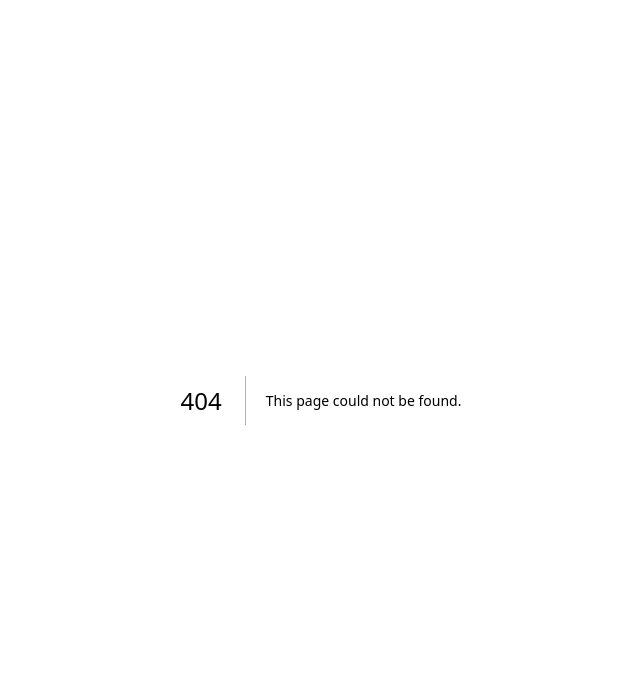
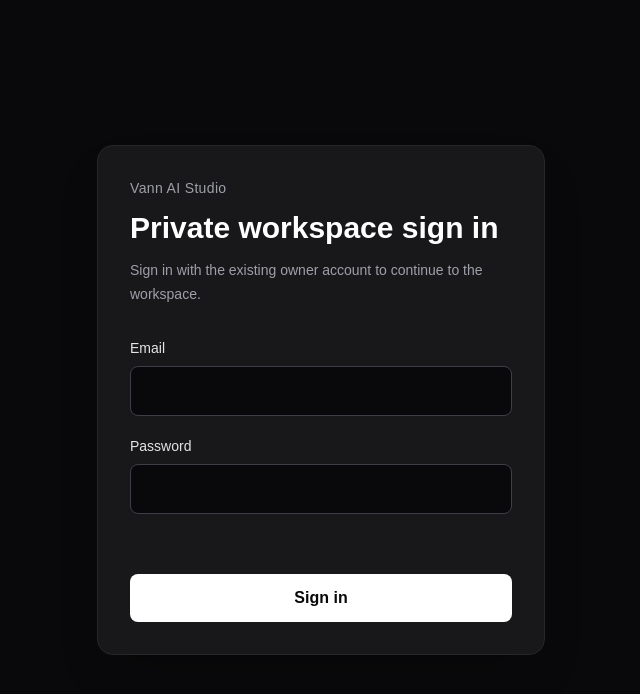
Before and after one commit to vanpaat21032003-hub/vann-ai-studio, a Next.js app: page /login in a window 1280 px wide. Before the commit this address had no page. Shown: the top 694 px of the page, without its empty margins (319-959 px from the left). Built offline with nearby package versions, Linux system fonts and the light colour scheme; no server answers.

Commit message:
feat: add authentication foundation

```diff
--- a/app/(workspace)/layout.tsx
+++ b/app/(workspace)/layout.tsx
@@ -1,10 +1,13 @@
 import Sidebar from "../components/layout/Sidebar";
+import { requireAuthenticatedSession } from "@/lib/supabase/auth";
 
-export default function WorkspaceLayout({
+export default async function WorkspaceLayout({
   children,
 }: Readonly<{
   children: React.ReactNode;
 }>) {
+  await requireAuthenticatedSession();
+
   return (
     <div className="flex min-h-screen bg-zinc-950 text-white">
       <Sidebar />
--- /dev/null
+++ b/app/actions/auth.ts
@@ -0,0 +1,56 @@
+"use server";
+
+import { redirect } from "next/navigation";
+
+import { createClient } from "@/lib/supabase/server";
+
+const INVALID_LOGIN_MESSAGE =
+  "Unable to sign in. Check your email and password and try again.";
+
+export type LoginState = {
+  error: string | null;
+};
+
+export async function signIn(
+  _previousState: LoginState,
+  formData: FormData,
+): Promise<LoginState> {
+  const email = formData.get("email");
+  const password = formData.get("password");
+
+  if (
+    typeof email !== "string" ||
+    typeof password !== "string" ||
+    !email.trim() ||
+    !password
+  ) {
+    return { error: INVALID_LOGIN_MESSAGE };
+  }
+
+  try {
+    const supabase = await createClient();
+    const { error } = await supabase.auth.signInWithPassword({
+      email: email.trim(),
+      password,
+    });
+
+    if (error) {
+      return { error: INVALID_LOGIN_MESSAGE };
+    }
+  } catch {
+    return { error: INVALID_LOGIN_MESSAGE };
+  }
+
+  redirect("/dashboard");
+}
+
+export async function signOut() {
+  try {
+    const supabase = await createClient();
+    await supabase.auth.signOut();
+  } catch {
+    // Keep authentication failures private and return to the public login page.
+  }
+
+  redirect("/login");
+}
--- a/app/components/layout/Sidebar.tsx
+++ b/app/components/layout/Sidebar.tsx
@@ -1,4 +1,6 @@
 import Link from "next/link";
+
+import { signOut } from "@/app/actions/auth";
 
 const navigation = [
   { href: "/dashboard", label: "🏠 Dashboard" },
@@ -11,10 +13,10 @@ const navigation = [
 
 export default function Sidebar() {
   return (
-    <aside className="min-h-screen w-64 bg-zinc-900 p-6 text-white">
+    <aside className="flex min-h-screen w-64 flex-col bg-zinc-900 p-6 text-white">
       <h1 className="mb-8 text-2xl font-bold">Vann AI Studio</h1>
 
-      <nav aria-label="Main navigation" className="space-y-3">
+      <nav aria-label="Main navigation" className="flex-1 space-y-3">
         {navigation.map((item) => (
           <Link
             className="block w-full rounded-lg p-3 text-left transition hover:bg-zinc-800"
@@ -34,6 +36,15 @@ export default function Sidebar() {
           ⚙ Settings
         </Link>
       </nav>
+
+      <form action={signOut} className="mt-8 border-t border-zinc-700 pt-4">
+        <button
+          className="w-full rounded-lg p-3 text-left text-sm font-medium text-zinc-300 transition hover:bg-zinc-800 hover:text-white focus-visible:outline-2 focus-visible:outline-offset-2 focus-visible:outline-white"
+          type="submit"
+        >
+          Sign out
+        </button>
+      </form>
     </aside>
   );
 }
--- /dev/null
+++ b/app/login/LoginForm.tsx
@@ -0,0 +1,67 @@
+"use client";
+
+import { useActionState } from "react";
+
+import { signIn, type LoginState } from "@/app/actions/auth";
+
+const initialState: LoginState = { error: null };
+
+export default function LoginForm() {
+  const [state, formAction, pending] = useActionState(signIn, initialState);
+
+  return (
+    <form action={formAction} className="mt-8 space-y-5">
+      <div>
+        <label
+          className="mb-2 block text-sm font-medium text-zinc-200"
+          htmlFor="email"
+        >
+          Email
+        </label>
+        <input
+          autoComplete="email"
+          className="w-full rounded-lg border border-zinc-700 bg-zinc-950 px-4 py-3 text-white outline-none transition placeholder:text-zinc-600 focus:border-zinc-500 focus:ring-2 focus:ring-zinc-700"
+          disabled={pending}
+          id="email"
+          name="email"
+          required
+          type="email"
+        />
+      </div>
+
+      <div>
+        <label
+          className="mb-2 block text-sm font-medium text-zinc-200"
+          htmlFor="password"
+        >
+          Password
+        </label>
+        <input
+          autoComplete="current-password"
+          className="w-full rounded-lg border border-zinc-700 bg-zinc-950 px-4 py-3 text-white outline-none transition focus:border-zinc-500 focus:ring-2 focus:ring-zinc-700"
+          disabled={pending}
+          id="password"
+          name="password"
+          required
+          type="password"
+        />
+      </div>
+
+      <p
+        aria-live="polite"
+        className="min-h-5 text-sm text-red-300"
+        role={state.error ? "alert" : undefined}
+      >
+        {state.error}
+      </p>
+
+      <button
+        className="w-full rounded-lg bg-white px-4 py-3 font-semibold text-zinc-950 transition hover:bg-zinc-200 focus-visible:outline-2 focus-visible:outline-offset-2 focus-visible:outline-white disabled:cursor-not-allowed disabled:opacity-60"
+        disabled={pending}
+        type="submit"
+      >
+        {pending ? "Signing in…" : "Sign in"}
+      </button>
+    </form>
+  );
+}
--- /dev/null
+++ b/app/login/page.tsx
@@ -0,0 +1,26 @@
+import { redirect } from "next/navigation";
+
+import LoginForm from "./LoginForm";
+import { hasAuthenticatedSession } from "@/lib/supabase/auth";
+
+export default async function LoginPage() {
+  if (await hasAuthenticatedSession()) {
+    redirect("/dashboard");
+  }
+
+  return (
+    <main className="flex min-h-screen items-center justify-center bg-zinc-950 px-6 py-12 text-white">
+      <section className="w-full max-w-md rounded-2xl border border-zinc-800 bg-zinc-900 p-8 shadow-2xl shadow-black/20">
+        <p className="text-sm font-medium tracking-wide text-zinc-400">
+          Vann AI Studio
+        </p>
+        <h1 className="mt-3 text-3xl font-bold">Private workspace sign in</h1>
+        <p className="mt-3 text-sm leading-6 text-zinc-400">
+          Sign in with the existing owner account to continue to the workspace.
+        </p>
+
+        <LoginForm />
+      </section>
+    </main>
+  );
+}
--- /dev/null
+++ b/lib/supabase/auth.ts
@@ -0,0 +1,22 @@
+import "server-only";
+
+import { redirect } from "next/navigation";
+
+import { createClient } from "@/lib/supabase/server";
+
+export async function hasAuthenticatedSession() {
+  try {
+    const supabase = await createClient();
+    const { data, error } = await supabase.auth.getClaims();
+
+    return !error && Boolean(data?.claims?.sub);
+  } catch {
+    return false;
+  }
+}
+
+export async function requireAuthenticatedSession() {
+  if (!(await hasAuthenticatedSession())) {
+    redirect("/login");
+  }
+}
--- /dev/null
+++ b/lib/supabase/proxy.ts
@@ -0,0 +1,98 @@
+import { createServerClient } from "@supabase/ssr";
+import { NextResponse, type NextRequest } from "next/server";
+
+const SESSION_RESPONSE_HEADERS = ["cache-control", "expires", "pragma"];
+
+function getSupabaseEnvironment() {
+  const url = process.env.NEXT_PUBLIC_SUPABASE_URL;
+  const publishableKey = process.env.NEXT_PUBLIC_SUPABASE_PUBLISHABLE_KEY;
+
+  if (!url || !publishableKey) {
+    return null;
+  }
+
+  return { publishableKey, url };
+}
+
+function redirectWithSessionCookies(
+  request: NextRequest,
+  responseWithSession: NextResponse,
+  pathname: string,
+) {
+  const url = request.nextUrl.clone();
+  url.pathname = pathname;
+  url.search = "";
+
+  const response = NextResponse.redirect(url);
+  responseWithSession.cookies.getAll().forEach((cookie) => {
+    response.cookies.set(cookie);
+  });
+
+  SESSION_RESPONSE_HEADERS.forEach((headerName) => {
+    const value = responseWithSession.headers.get(headerName);
+
+    if (value) {
+      response.headers.set(headerName, value);
+    }
+  });
+
+  return response;
+}
+
+export async function updateSession(request: NextRequest) {
+  let supabaseResponse = NextResponse.next({ request });
+  const environment = getSupabaseEnvironment();
+  const isLoginPage = request.nextUrl.pathname === "/login";
+
+  if (!environment) {
+    return isLoginPage
+      ? supabaseResponse
+      : redirectWithSessionCookies(request, supabaseResponse, "/login");
+  }
+
+  const supabase = createServerClient(
+    environment.url,
+    environment.publishableKey,
+    {
+      cookies: {
+        getAll() {
+          return request.cookies.getAll();
+        },
+        setAll(cookiesToSet, headers) {
+          cookiesToSet.forEach(({ name, value }) => {
+            request.cookies.set(name, value);
+          });
+
+          supabaseResponse = NextResponse.next({ request });
+
+          cookiesToSet.forEach(({ name, options, value }) => {
+            supabaseResponse.cookies.set(name, value, options);
+          });
+
+          Object.entries(headers).forEach(([name, value]) => {
+            supabaseResponse.headers.set(name, value);
+          });
+        },
+      },
+    },
+  );
+
+  let isAuthenticated = false;
+
+  try {
+    const { data, error } = await supabase.auth.getClaims();
+    isAuthenticated = !error && Boolean(data?.claims?.sub);
+  } catch {
+    isAuthenticated = false;
+  }
+
+  if (!isAuthenticated && !isLoginPage) {
+    return redirectWithSessionCookies(request, supabaseResponse, "/login");
+  }
+
+  if (isAuthenticated && isLoginPage) {
+    return redirectWithSessionCookies(request, supabaseResponse, "/dashboard");
+  }
+
+  return supabaseResponse;
+}
--- a/lib/supabase/server.ts
+++ b/lib/supabase/server.ts
@@ -40,8 +40,8 @@ export async function createClient() {
             cookieStore.set(name, value, options);
           });
         } catch {
-          // Server Components cannot write cookies. Add a Proxy before relying
-          // on server-side authentication or session refresh.
+          // Server Components cannot write cookies. The Proxy refreshes the
+          // session before rendering authenticated routes.
         }
       },
     },
--- /dev/null
+++ b/proxy.ts
@@ -0,0 +1,13 @@
+import type { NextRequest } from "next/server";
+
+import { updateSession } from "@/lib/supabase/proxy";
+
+export async function proxy(request: NextRequest) {
+  return updateSession(request);
+}
+
+export const config = {
+  matcher: [
+    "/((?!_next/static|_next/image|favicon.ico|.*\\.(?:svg|png|jpg|jpeg|gif|webp)$).*)",
+  ],
+};
```
